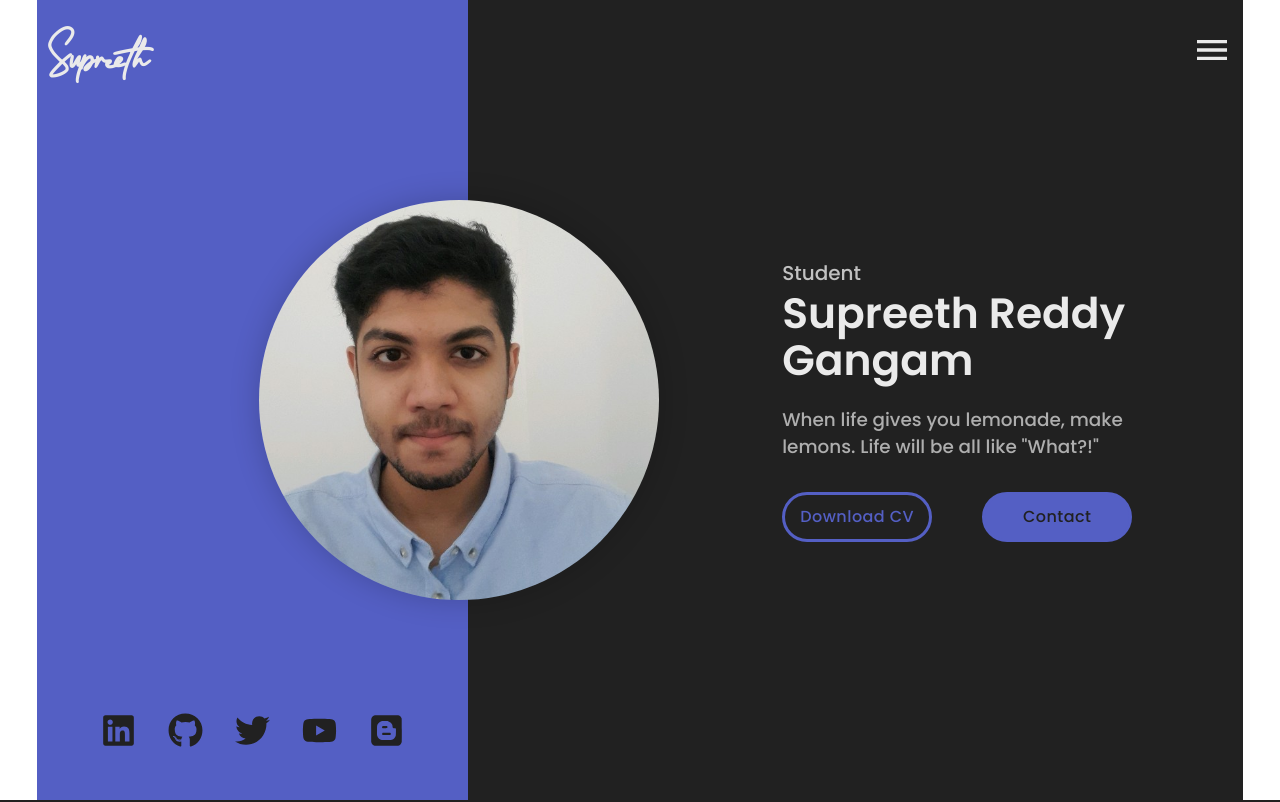
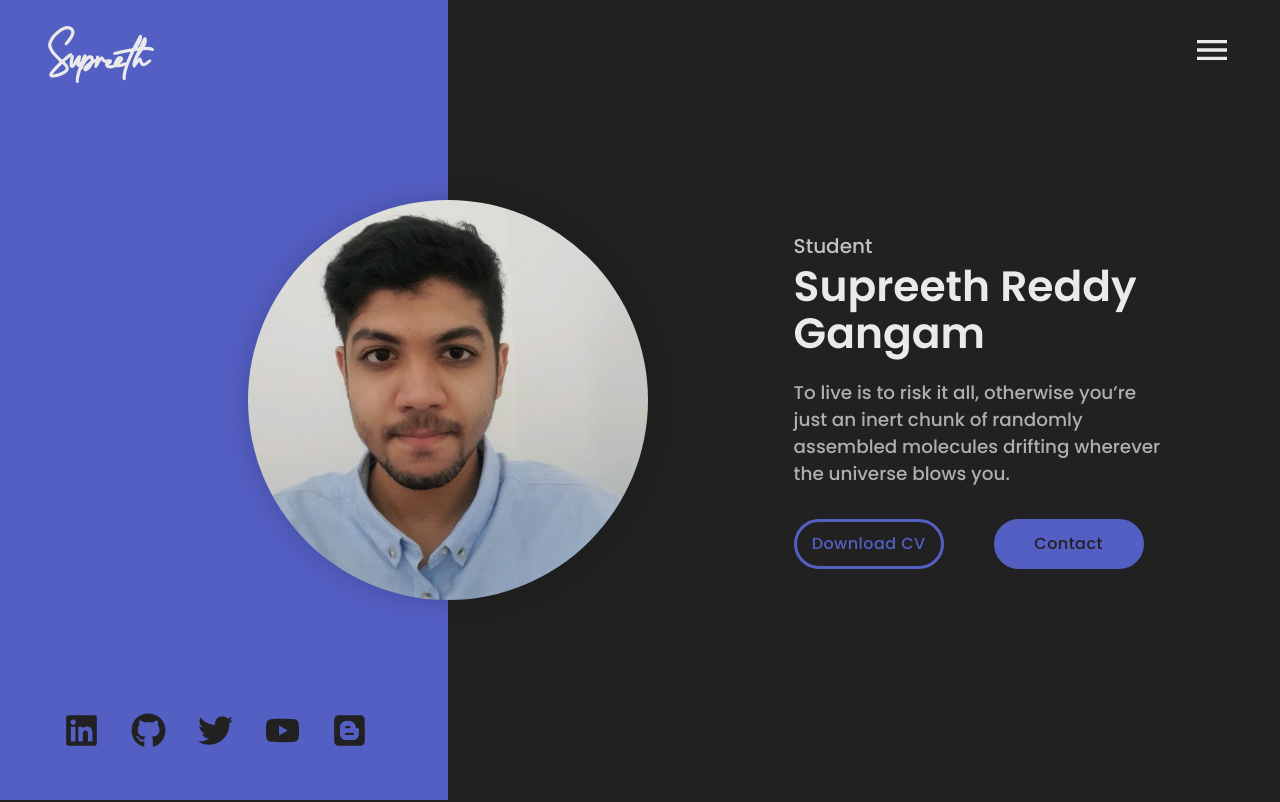
Before and after one commit to supreethgangam/Personal-Website, a React (Create React App) app: page / in a window 1280 px wide. Shown: the top 802 px of the page. Built offline with nearby package versions, Linux system fonts and the light colour scheme; a web font is replaced by a local one.

Commit message:
Update headerData.js

```diff
--- a/src/data/headerData.js
+++ b/src/data/headerData.js
@@ -4,7 +4,7 @@ import pic from '../assets/png/profpic.jpg'
 export const headerData = {
     name: 'Supreeth Reddy Gangam',
     title: "Student",
-    desciption:"When life gives you lemonade, make lemons. Life will be all like \"What?!\"",
+    desciption:"To live is to risk it all, otherwise you’re just an inert chunk of randomly assembled molecules drifting wherever the universe blows you.",
     image: pic,
     resumePdf: resume
 }
```
